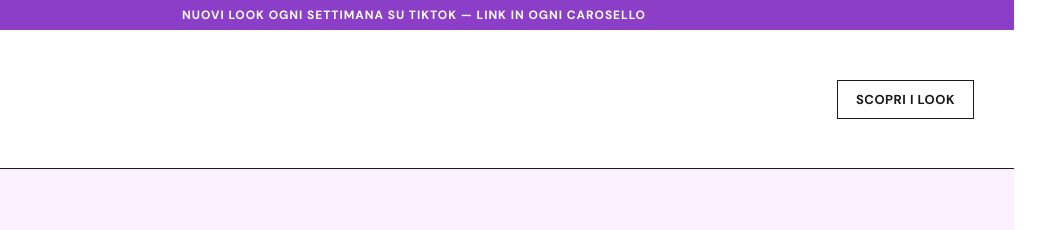
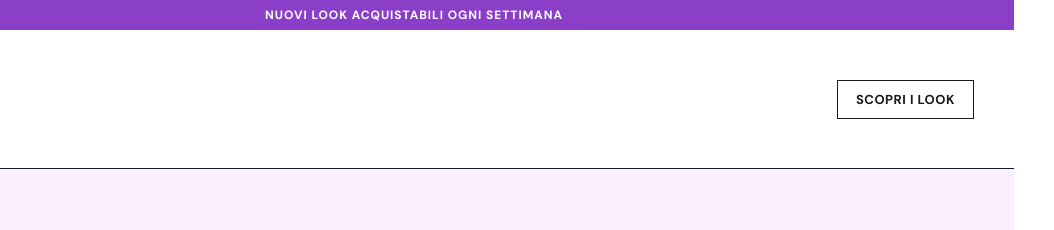
Before and after one commit to FioreFra/sereandyou, a plain HTML site: page sereyou/index.html in a window 1280 px wide. Shown: the top 230 px of the page, 226-1280 px from the left. Drawn offline with nearby package versions, Linux system fonts and the light colour scheme; no server answers.

Commit message:
Update index.html

```diff
--- a/sereyou/index.html
+++ b/sereyou/index.html
@@ -11,7 +11,7 @@
 <body>
 
 <div class="page">
-  <div class="banner">Nuovi look ogni settimana su TikTok — link in ogni carosello</div>
+  <div class="banner">Nuovi look acquistabili ogni settimana</div>
 
   <div class="hdr">
     <img class="hdr__logo" src="assets/sereyou-logo.png" alt="Sere&amp;You" style="height:94px;width:94px;">
```
